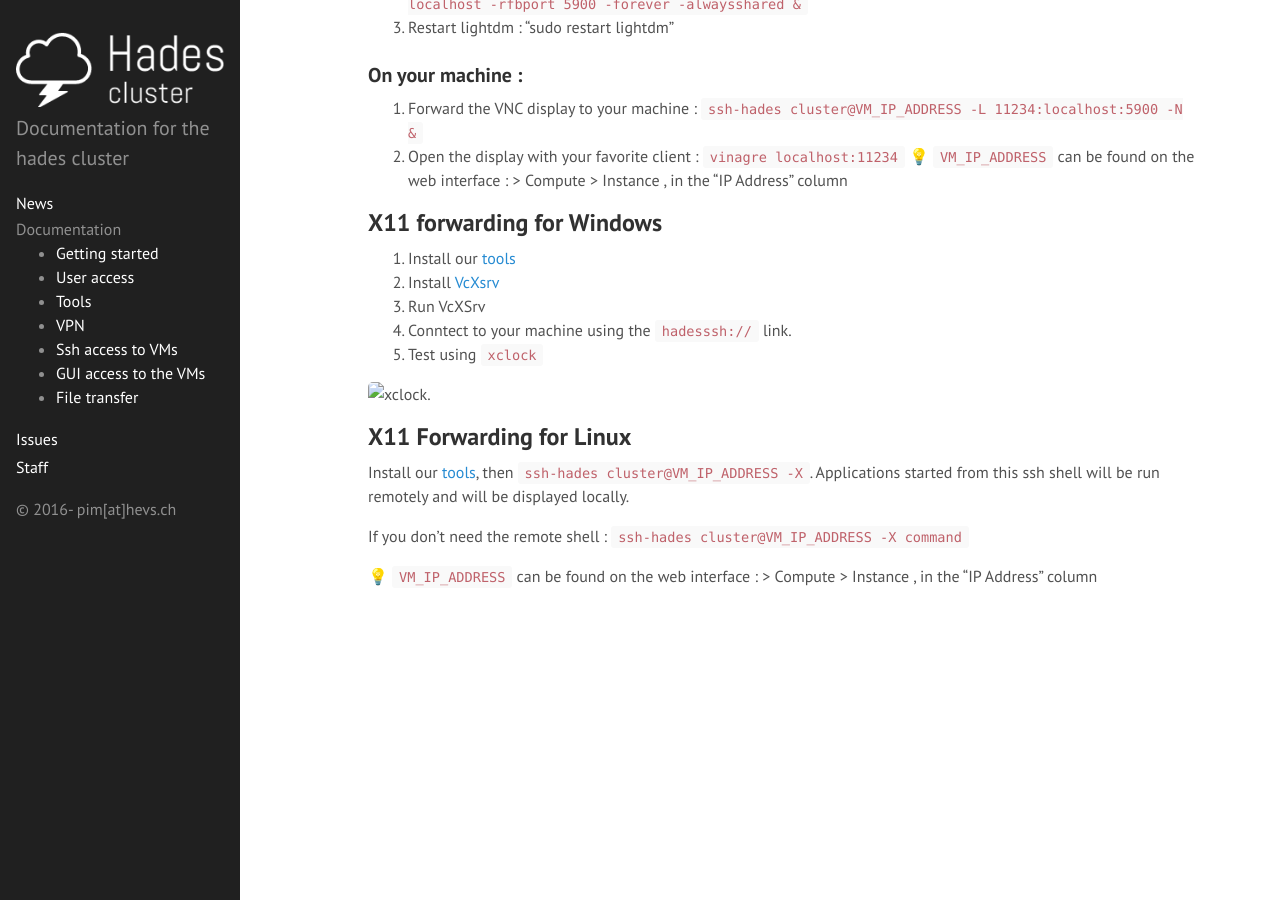
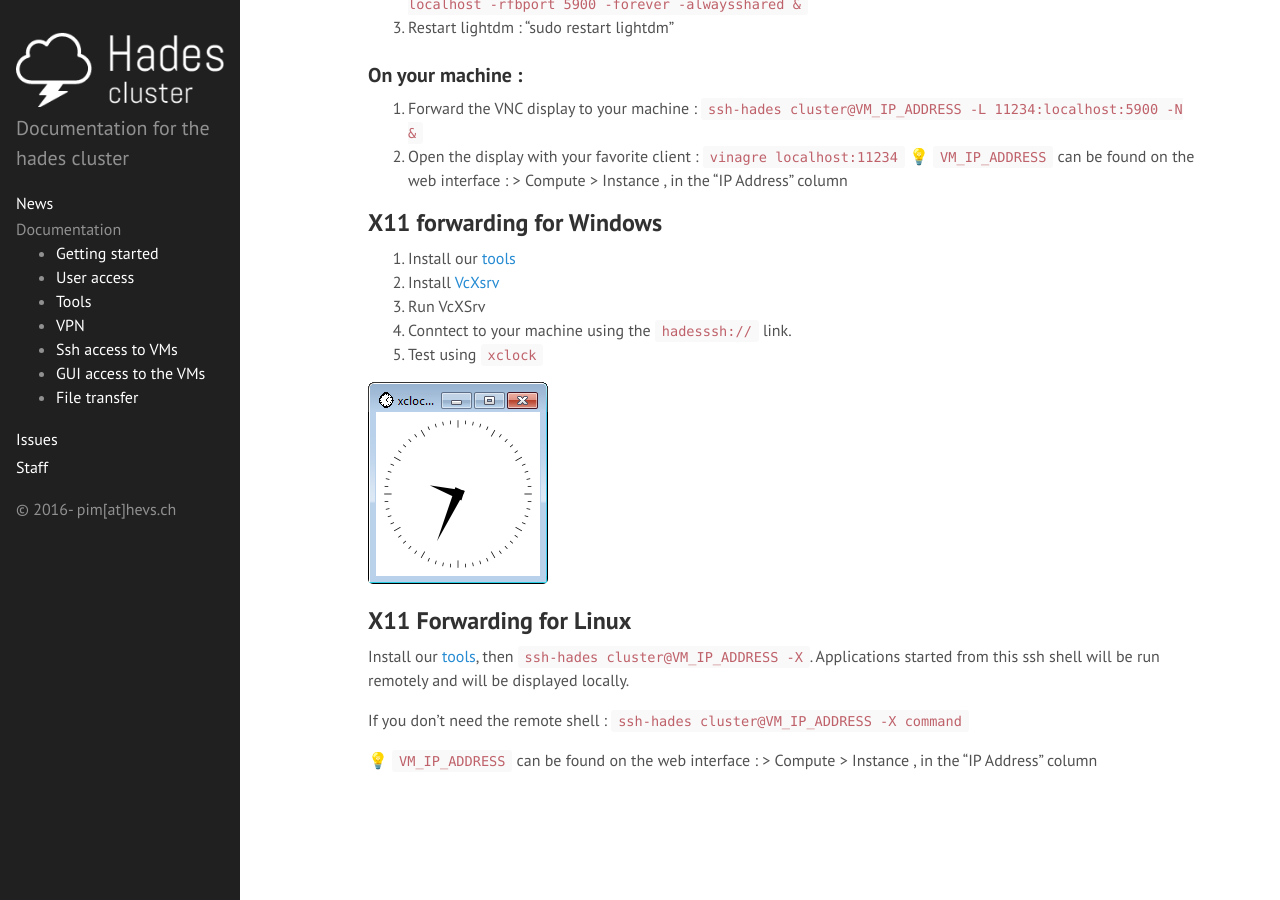
Before and after one commit to hevs-isi/hades, a Jekyll site: the page built from _doc/gui.md, in a window 1280 px wide and 900 px high, scrolled down 634 px. Built offline with Jekyll 4.4.1, drawn with Linux system fonts in a browser that asks for light colours; emoji names are drawn with the system emoji font.

Commit message:
add missing image + fix typo

```diff
--- a/_doc/gui.md
+++ b/_doc/gui.md
@@ -38,7 +38,7 @@ The required software is already installed and configured in recent images (star
 4. Conntect to your machine using the `hadesssh://` link.
 5. Test using `xclock`
 
-![xclock](../../images/doc/xclock.png).
+![xclock](../../images/doc/xclock.png)
 
 ## X11 Forwarding for Linux
 
```
Also changed, not shown: images/doc/xclock.png (added).
